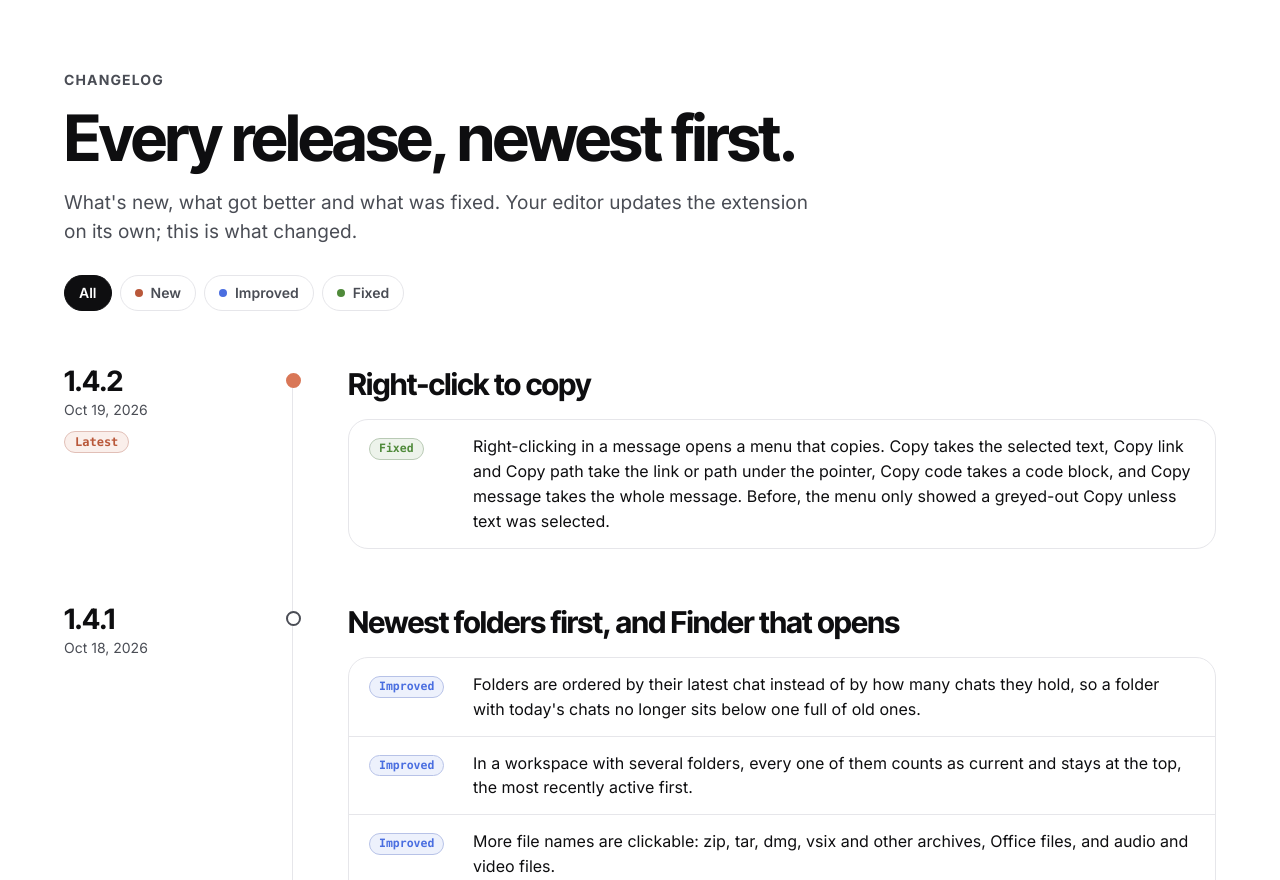
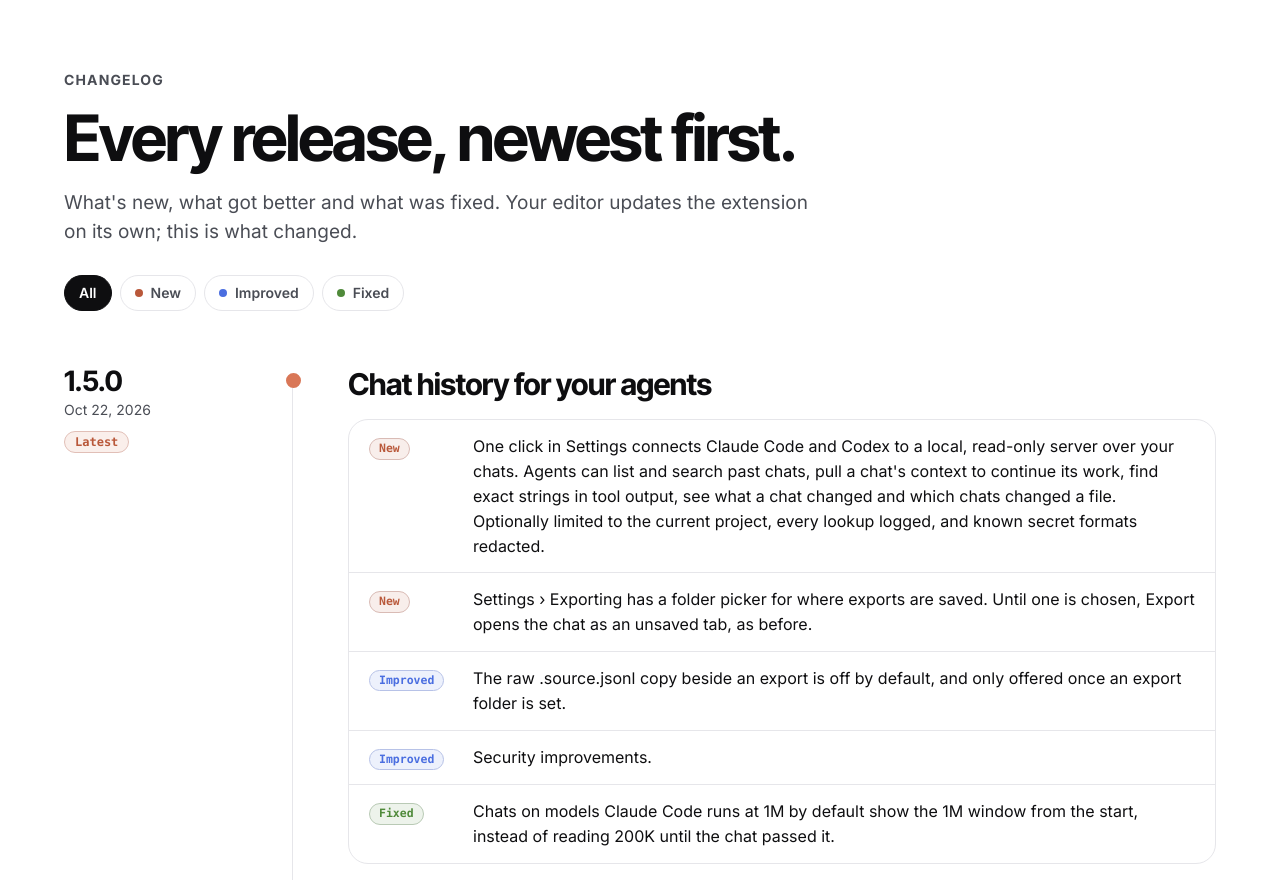
Before and after one commit to Ragulsundaram/agent-logbook-site, a plain HTML site: page changelog.html in a window 1280 px wide. Shown: the part 72-952 px from the top of the page. Drawn offline with Linux system fonts and the light colour scheme.

Commit message:
Changelog for 1.5.0

```diff
--- a/changelog.html
+++ b/changelog.html
@@ -48,8 +48,21 @@
     </div>
 
     <ol class="timeline">
+      <li class="rel" id="v1.5.0">
+        <div class="rel-when"><a class="ver" href="#v1.5.0">1.5.0</a><time datetime="2026-10-22">Oct 22, 2026</time><span class="latest">Latest</span></div>
+        <div class="rel-body">
+          <h2>Chat history for your agents</h2>
+          <ul>
+            <li data-kind="new"><b class="tagk new">New</b><span>One click in Settings connects Claude Code and Codex to a local, read-only server over your chats. Agents can list and search past chats, pull a chat's context to continue its work, find exact strings in tool output, see what a chat changed and which chats changed a file. Optionally limited to the current project, every lookup logged, and known secret formats redacted.</span></li>
+            <li data-kind="new"><b class="tagk new">New</b><span>Settings &rsaquo; Exporting has a folder picker for where exports are saved. Until one is chosen, Export opens the chat as an unsaved tab, as before.</span></li>
+            <li data-kind="improved"><b class="tagk improved">Improved</b><span>The raw .source.jsonl copy beside an export is off by default, and only offered once an export folder is set.</span></li>
+            <li data-kind="improved"><b class="tagk improved">Improved</b><span>Security improvements.</span></li>
+            <li data-kind="fixed"><b class="tagk fixed">Fixed</b><span>Chats on models Claude Code runs at 1M by default show the 1M window from the start, instead of reading 200K until the chat passed it.</span></li>
+          </ul>
+        </div>
+      </li>
       <li class="rel" id="v1.4.2">
-        <div class="rel-when"><a class="ver" href="#v1.4.2">1.4.2</a><time datetime="2026-10-19">Oct 19, 2026</time><span class="latest">Latest</span></div>
+        <div class="rel-when"><a class="ver" href="#v1.4.2">1.4.2</a><time datetime="2026-10-19">Oct 19, 2026</time></div>
         <div class="rel-body">
           <h2>Right-click to copy</h2>
           <ul>
```
